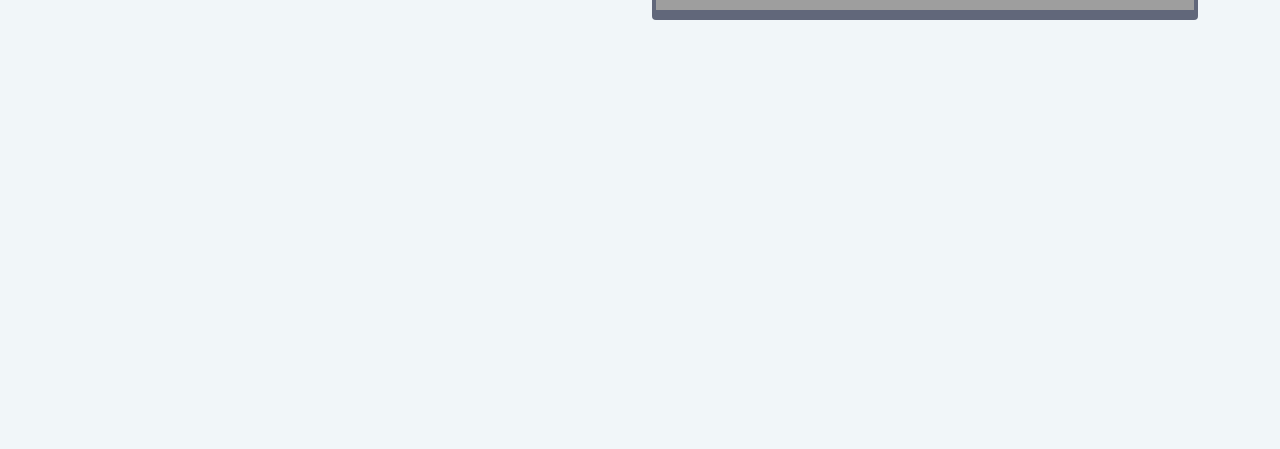
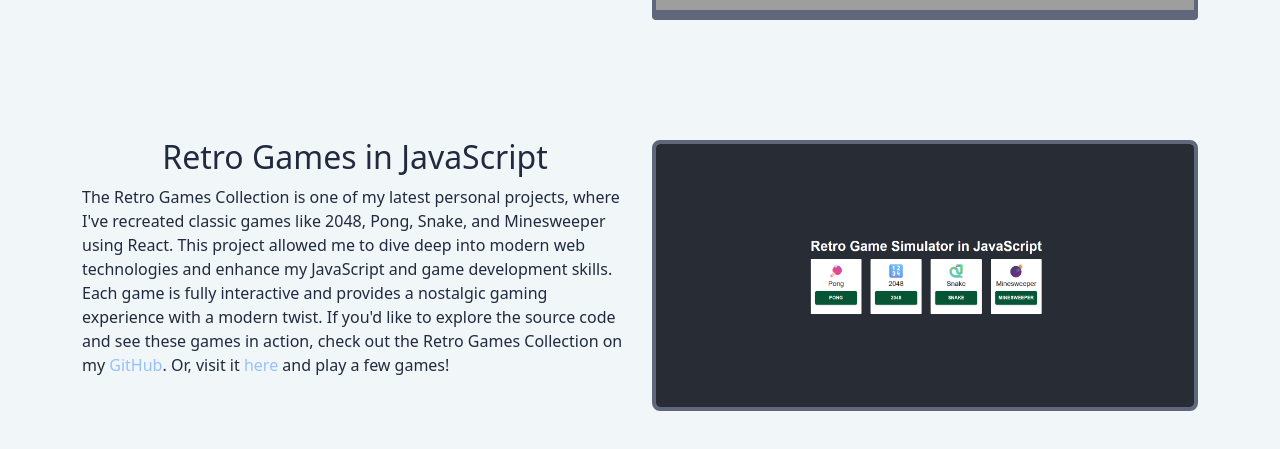
Before and after one commit to angelheredia138/old-portfolio, a React (Vite) app: page /projects in a window 1280 px wide. Shown: the part 954-1403 px from the top of the page. Before the commit the page ends 1024 px from the top, so only its background shows below. Built offline with nearby package versions, Linux system fonts and the light colour scheme; grey boxes are pictures that could not be loaded; the HTML template or start-up script is replaced by a standard one.

Commit message:
added new project to project page

```diff
--- a/src/pages/AboutPage.tsx
+++ b/src/pages/AboutPage.tsx
@@ -200,7 +200,35 @@ const AboutPage: React.FC = () => {
           </Link>
           , helped a lot with the colors. I really needed a creative eye, and he
           helped. These were some of our favorites. The themes are based on my
-          friends and their favorite colors.
+          friends and their favorite colors. (last updated 5/25)
+        </p>
+        <p className={styles.sectionText1} style={{ padding: "15px 0px" }}>
+          6/6 Update! I added a new project to this portfolio, a retro game
+          simulator written in JavaScript, this will probably be my last
+          personal project written in JavaScript! I want to venture into other
+          cool stuff to build my portfolio, as I feel I have a solid foundation
+          in JS at the moment! Check it out{" "}
+          <Link
+            to="https://angel-heredia.com/retro-games-in-javascript"
+            className={styles.linkStyle}
+          >
+            here
+          </Link>
+          ! If you wanna view the source code, check it out on my{" "}
+          <a
+            href="https://github.com/angelheredia138/"
+            className={styles.linkStyle}
+          >
+            {" "}
+            GitHub
+          </a>
+          , or for quick blurb about it, check my{" "}
+          <Link to="/projects" className={styles.linkStyle}>
+            projects page
+          </Link>
+          ! I had a lot of fun doing this project, it helped me learn a lot
+          about JS and gain some more experience! That's it for this update,
+          thank you for reading!
         </p>
       </div>
     </div>
--- a/src/pages/ProjectPage.tsx
+++ b/src/pages/ProjectPage.tsx
@@ -1,6 +1,6 @@
 import React from "react";
 import styles from "./page assets/Pages.module.css";
-import placeholderImage from "./page assets/placeholder.jpg";
+import retroGames from "./page assets/retro games.png";
 import website from "./page assets/website.png";
 import { Link } from "react-router-dom";
 
@@ -81,6 +81,44 @@ const ProjectPage = () => {
           </div>
         </div>
       </div>
+      <div className="row align-items-center" style={{ padding: "50px 0" }}>
+        <div className="col-md-6">
+          <h2 className={styles.sectionTitle1}>Retro Games in JavaScript</h2>
+          <p className={styles.sectionText}>
+            The Retro Games Collection is one of my latest personal projects,
+            where I've recreated classic games like 2048, Pong, Snake, and
+            Minesweeper using React. This project allowed me to dive deep into
+            modern web technologies and enhance my JavaScript and game
+            development skills. Each game is fully interactive and provides a
+            nostalgic gaming experience with a modern twist. If you'd like to
+            explore the source code and see these games in action, check out the
+            Retro Games Collection on my{" "}
+            <a
+              href="https://github.com/angelheredia138/"
+              className={styles.linkStyle}
+            >
+              {" "}
+              GitHub
+            </a>
+            . Or, visit it{" "}
+            <a
+              href="https://angel-heredia.com/retro-games-in-javascript"
+              className={styles.linkStyle}
+            >
+              {" "}
+              here
+            </a>{" "}
+            and play a few games!
+          </p>
+        </div>
+        <div className="col-md-6">
+          <img
+            src={retroGames}
+            alt="RetroGameSimulator"
+            className={styles.sectionBigImg}
+          />
+        </div>
+      </div>
     </div>
   );
 };
```
Also changed, not shown: src/pages/page assets/retro games.png (added).
